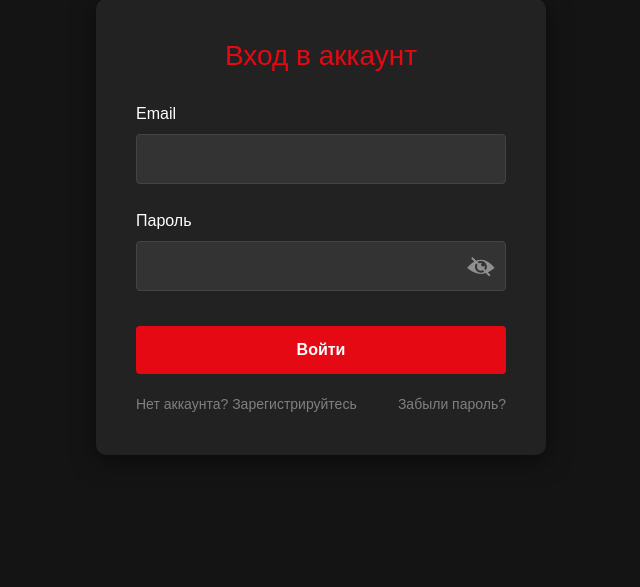
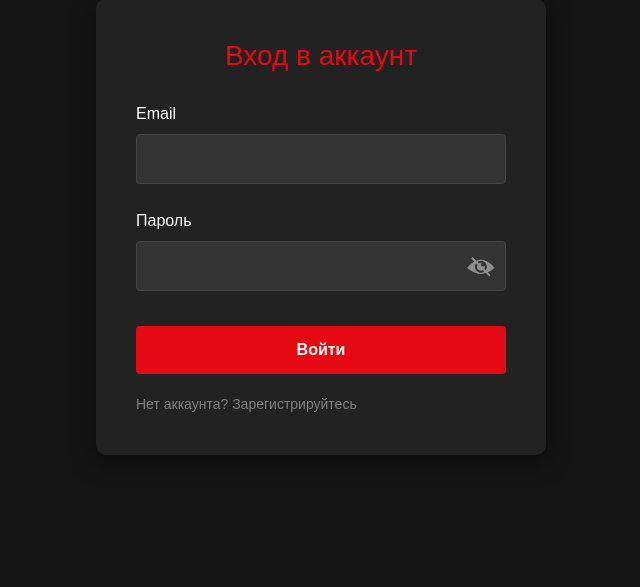
Before and after one commit to nisya1/WEB-project, a Flask app: page /auth/login in a window 1280 px wide. Shown: the part 186-773 px from the top of the page, without its empty margins (319-959 px from the left). Run offline with Flask 3, Linux system fonts and the light colour scheme.

Commit message:
Update login.html

```diff
--- a/templates/auth/login.html
+++ b/templates/auth/login.html
@@ -43,7 +43,6 @@
 
                     <div class="auth-links">
                         <a href="{{ url_for('auth.register_form') }}">Нет аккаунта? Зарегистрируйтесь</a>
-                        <a href="#" class="forgot-password">Забыли пароль?</a>
                     </div>
                 </form>
             </div>
```
